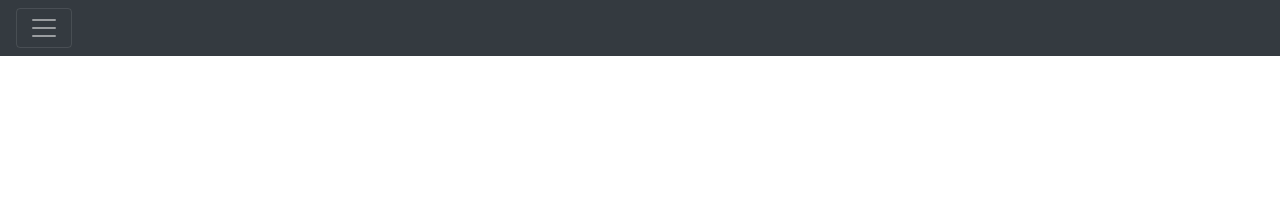
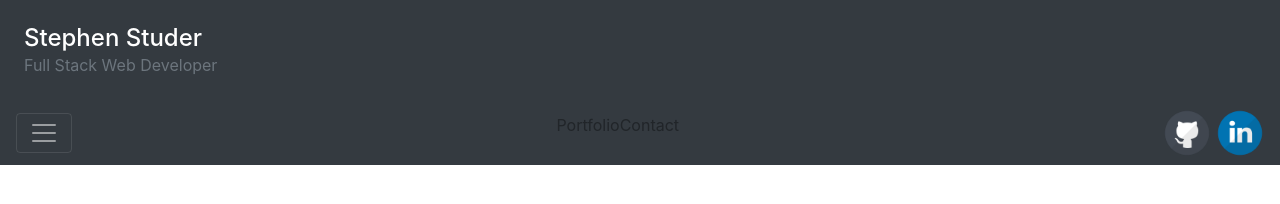
Before and after one commit to stephenstuder/portfolio-website, a plain HTML site: page index.html in a window 1280 px wide. Drawn offline with nearby package versions, Linux system fonts and the light colour scheme.

Commit message:
Added working icons

```diff
--- a/index.html
+++ b/index.html
@@ -4,15 +4,16 @@
     <meta charset="UTF-8" />
     <meta name="viewport" content="width=device-width, initial-scale=1.0" />
     <title>Stephen Studer</title>
+    <link rel="stylesheet" href="https://stackpath.bootstrapcdn.com/font-awesome/4.7.0/css/font-awesome.min.css" />
     <link rel="stylesheet" href="./css/bootstrap.min.css" />
     <link rel="stylesheet" href="./style.css" />
   </head>
   <body>
     <div class="pos-f-t">
-      <div class="collapse" id="navbarToggleExternalContent">
+      <div class="collapse show" id="navbarToggleExternalContent">
         <div class="bg-dark p-4">
-          <h5 class="text-white h4">Collapsed content</h5>
-          <span class="text-muted">Toggleable via the navbar brand.</span>
+          <h5 class="text-white h4">Stephen Studer</h5>
+          <span class="text-muted">Full Stack Web Developer</span>
         </div>
       </div>
       <nav class="navbar navbar-dark bg-dark">
@@ -22,19 +23,33 @@
           data-toggle="collapse"
           data-target="#navbarToggleExternalContent"
           aria-controls="navbarToggleExternalContent"
-          aria-expanded="false"
+          aria-expanded="true"
           aria-label="Toggle navigation"
         >
           <span class="navbar-toggler-icon"></span>
         </button>
-        <i class="fas fa-githuipb icon fa-2x"></i>
+        <div>
+          <ul class="list-unstyled d-flex">
+            <li>Portfolio</li>
+            <li>Contact</li>
+          </ul>
+        </div>
+        <div>
+          <a href="https://github.com/stephenstuder" target="_blank">
+            <img class="icon" src="./images/github.png" alt="github" />
+          </a>
+          <a href="https://www.linkedin.com/in/stephen-studer-5a8236198/" target="_blank">
+            <img class="icon" src="./images/linkedin.png" alt="github" />
+          </a>
+        </div>
       </nav>
     </div>
     <script src="https://code.jquery.com/jquery-3.4.1.slim.min.js" integrity="sha384-J6qa4849blE2+poT4WnyKhv5vZF5SrPo0iEjwBvKU7imGFAV0wwj1yYfoRSJoZ+n" crossorigin="anonymous"></script>
     <script
       src="https://cdn.jsdelivr.net/npm/popper.js@1.16.0/dist/umd/popper.min.js"
       integrity="sha384-Q6E9RHvbIyZFJoft+2mJbHaEWldlvI9IOYy5n3zV9zzTtmI3UksdQRVvoxMfooAo"
-      crossorigin="anonymous"></script>
+      crossorigin="anonymous"
+    ></script>
     <script src="./js/bootstrap.min.js"></script>
   </body>
 </html>
--- a/style.css
+++ b/style.css
@@ -1,3 +1,14 @@
 .icon {
-    color: white;
+  height: 3em;
+  position: relative;
 }
+.icon:hover {
+  border: 1px solid #333;
+  border-radius: 100%;
+}
+.icon:active {
+  border: 4px solid #333;
+}
+h5 {
+    margin-bottom: 0 !important;
+}
```
Also changed, not shown: images/github.png (added), images/linkedin.png (added).
